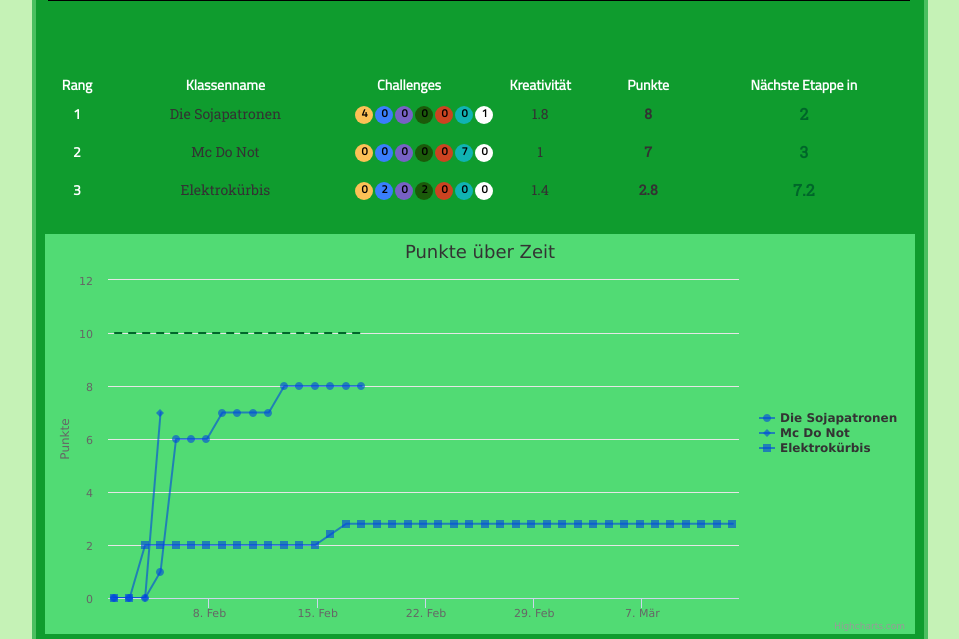
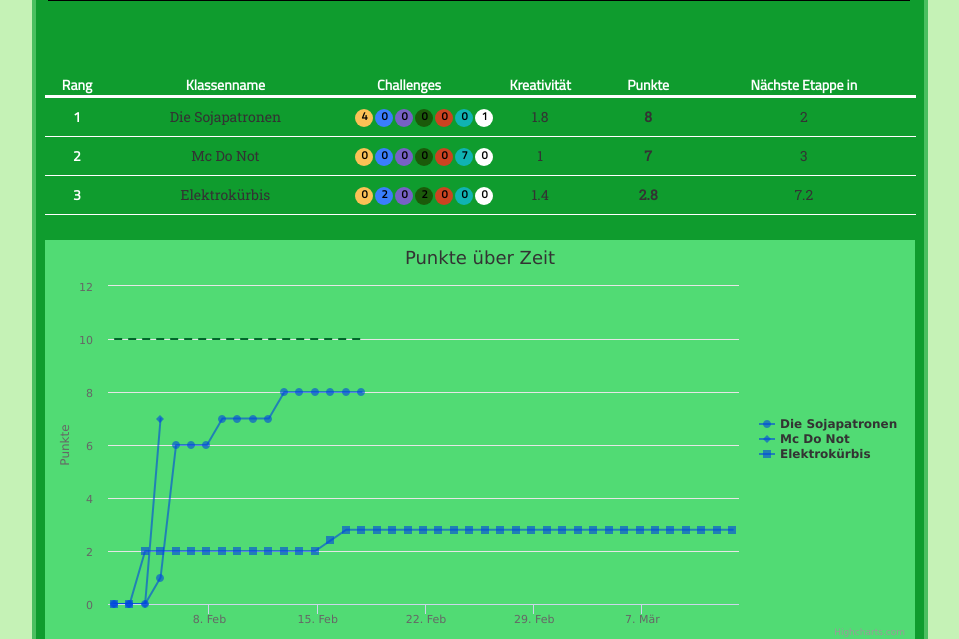
Before and after one commit to MackieLoeffel/weltfairsteher, a PHP site: page /weltfairsteher/table.php in a window 1280 px wide. Shown: the part 45-684 px from the top of the page, without its empty margins (134-1093 px from the left). Run offline with PHP 8.4, Linux system fonts and the light colour scheme; data comes from the database, SQL or seed files in the repository; some libraries are stand-ins or nearby versions; some web fonts are replaced.

Commit message:
startseite portraits

```diff
--- a/include/header.php
+++ b/include/header.php
@@ -16,7 +16,7 @@ include __DIR__."/config.php";
                 <meta charset="UTF-8">
                 <meta http-equiv="X-UA-Compatible" content="IE=edge">
                 <meta name="viewport" content="width=device-width, initial-scale=1">
-                <title>WeltFAIRsteher</title>
+                <title>Die Nachhaltigkeitschallenge</title>
 
                 <meta name="description" content="Die Nachhaltigkeitschallenge"/>
                 <link rel="canonical" href="http://link"/>
@@ -80,14 +80,13 @@ include __DIR__."/config.php";
             </head>
 
 
-
 <div class="container" style="margin-left: 13%; width: 67%;
-margin-bottom: 110px; ">
+margin-bottom: 110px;">
 
 
 <div class="navbar navbar-default" role="navigation" id="border2"
 style="background-color: black; height: 32px; margin-top: -5px;
-border-color: green; font-color: white; position: fixed; width: 67.5%;
+border-color: green; font-color: white; position: fixed; z-index: 999; width: 67.5%;
 margin-right: 17%; margin-bottom: 30px;">
 
 <div class="navbar-header " style="color: white;">
@@ -115,7 +114,7 @@ margin-right: 17%; margin-bottom: 30px;">
   <div class="navbar-collapse collapse  navbar-custom" style="color: white; background-color: black;">
 
 
-                                  <ul class="nav navbar-nav " style="font-color: white;">
+                                  <ul class="nav navbar-nav" style="font-color: white;">
 
 
                                      <?php
--- a/styles.css
+++ b/styles.css
@@ -369,6 +369,7 @@ background-color: black; height: 32px;
 
 .navbar-full-2 {
 width: 70%;
+margin-left: 13%;
 margin-left: 17%;
   background-color: black; height: 32px;
    position: fixed; color: white;
@@ -376,11 +377,19 @@ margin-left: 17%;
 }
 
 
+.table-head {
+text-align: center;
+font-family: Titillium Web;
+border-collapse: collapse;
+border-bottom: 3px solid white;
+}
+
+.table-lines {
+  border-collapse: collapse;
+  border-bottom: 1px solid white;
 
 
-
-
-
+}
 
 
 
--- a/table.php
+++ b/table.php
@@ -11,17 +11,16 @@ include "include/chart.php";
 
 
 <table class="abstaende" style="color= white; width: 98%;" cellspacing="0" cellpadding="20">
-  <thead style="color: white;"><tr> <th  style="text-align: center; font-family: Titillium Web;">
-    Rang</th> <th style="text-align: center; font-family: Titillium Web;">
-      Klassenname</th> <th style="text-align: center; font-family: Titillium Web;" class="row hidden-xs" class="row hidden-sm" class="visible-md">
+  <thead  style="color: white;"><tr> <th class="table-head">
+    Rang</th> <th class="table-head">
+      Klassenname</th> <th class="table-head visible-lg">
 
-<!-- If Window-Width too small, do not show challenges
--->
 
-        Challenges</th> <th style="text-align: center; font-family: Titillium Web;">
-          Kreativität</th> <th style="text-align: center; font-family: Titillium Web;">
+
+        Challenges</th> <th class="table-head">
+          Kreativität</th> <th class="table-head">
        Punkte</th>
-      <th style="text-align: center; font-family: Titillium Web;">Nächste Etappe in</th>
+      <th class="table-head">Nächste Etappe in</th>
   </tr></thead>
     <tbody>
         <?php
@@ -42,10 +41,10 @@ WHERE c.category = :category AND sc.class = :class");
         foreach($classes as $class) {
             $rank += 1;
         ?>
-        <tr class="table-row class-<?= e($class["id"])?>">
-            <td style="color: white; text-align: center; font-family: Titillium Web;"><b><?= e($rank) ?></b></td>
-            <td style="text-align: center"><?= e($class["name"]) ?></td>
-            <td class="row hidden-xs" class="row hidden-sm" class="visible-md">
+        <tr class="table-row class-<?= e($class["id"])?>" >
+            <td class="table-lines" style="color: white; text-align: center; font-family: Titillium Web;"><b><?= e($rank) ?></b></td>
+            <td class="table-lines" style="text-align: center"><?= e($class["name"]) ?></td>
+            <td  class="table-lines visible-lg" >
                 <div class="table-box"  style="text-align: center; margin-left: 10%; margin-top: 18px; font-family: Titillium Web;">
                     <br>
                     <?php
@@ -62,9 +61,9 @@ WHERE c.category = :category AND sc.class = :class");
                 </div>
 
             </td>
-            <td style="text-align: center;"><?= e($class["creativity"]) ?></td>
-            <td style="text-align: center"><b><?= e(getCurrentPoints($class))?></b></td>
-            <td  class="milestone-box" >
+            <td class="table-lines" style="text-align: center;"><?= e($class["creativity"]) ?></td>
+            <td class="table-lines" style="text-align: center"><b><?= e(getCurrentPoints($class))?></b></td>
+            <td  class="table-lines" class="milestone-box" style="text-align: center">
                 <?php
                 // min defaults to 0, if there is no row
                 $mstone = fetch("SELECT MIN(points) as p FROM milestone WHERE points > :points", ["points" => getCurrentPoints($class)])->p - getCurrentPoints($class);
```
Also changed, not shown: index.php (+50 -3 lines), bootstraps/css/bootstrap.css.
